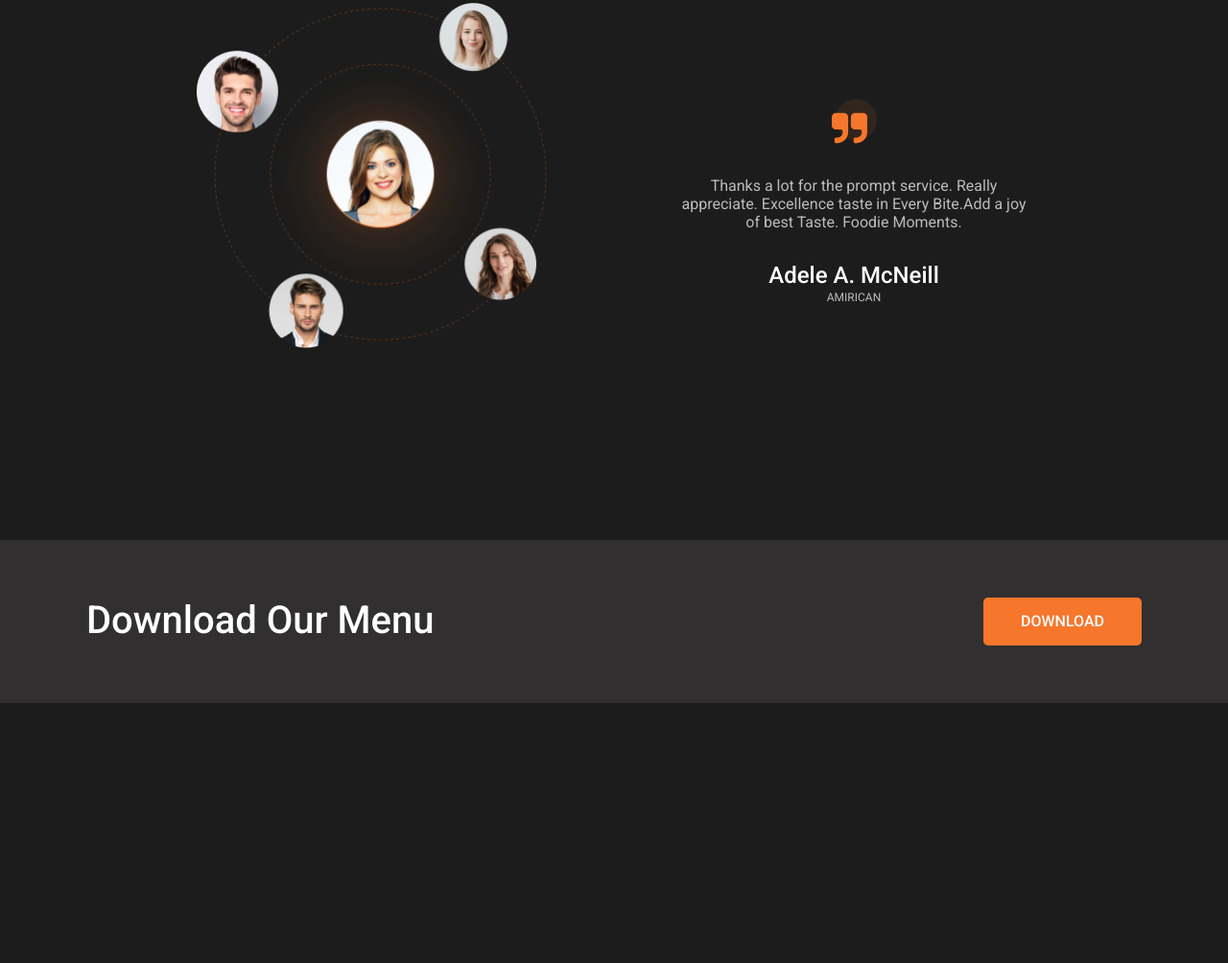
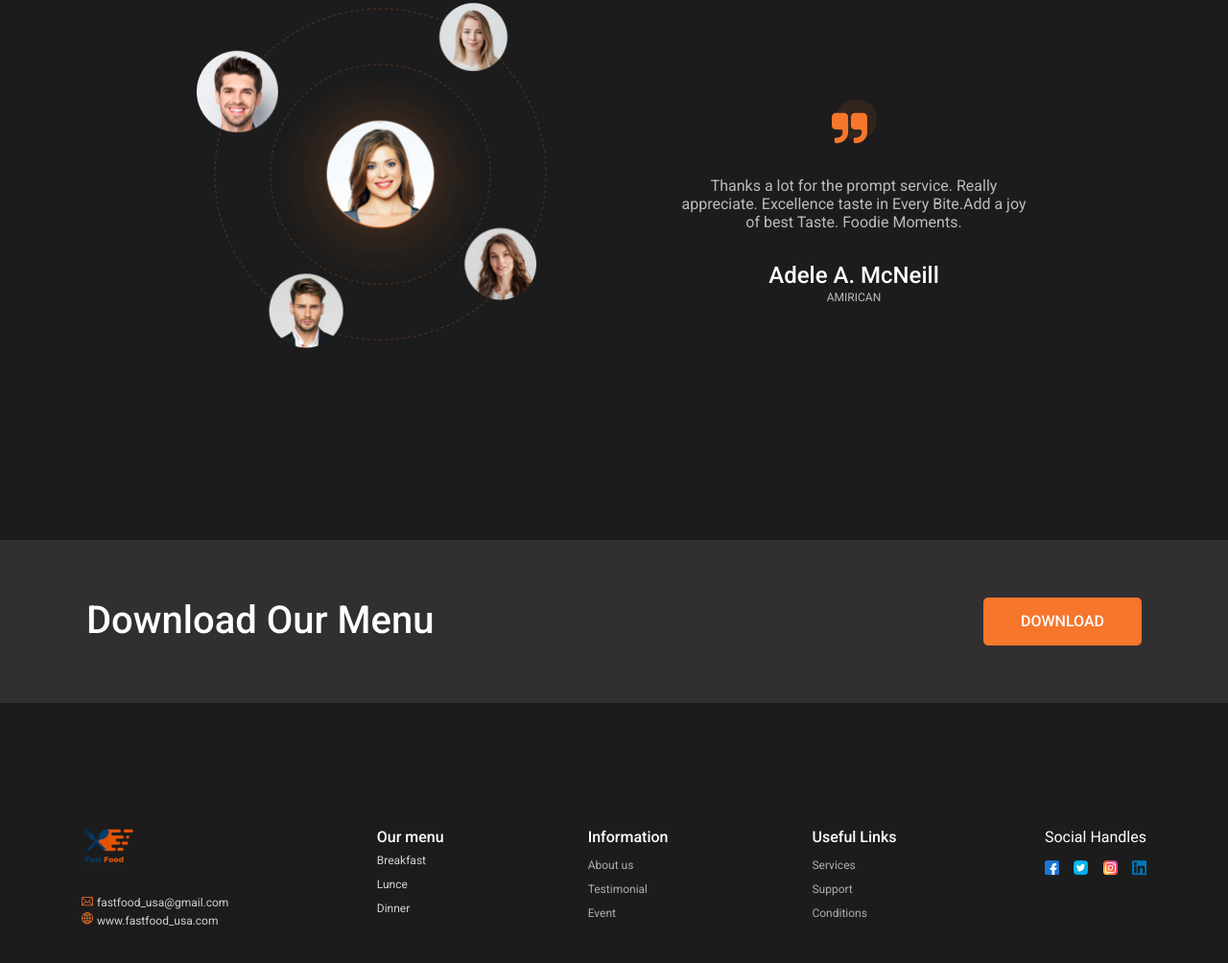
Before and after one commit to D15ND/fastfood, a plain HTML site: page index.html in a window 1280 px wide. Shown: the part 2825-3829 px from the top of the page at 96% size. Before the commit the page ends 3558 px from the top, so only its background shows below. Drawn offline with Linux system fonts and the light colour scheme.

Commit message:
feat: add footer

```diff
--- a/index.html
+++ b/index.html
@@ -146,6 +146,60 @@
       </div>
     </section>
   </main>
+  <footer class="footer">
+    <div class="wrapper">
+      <div class="footer__contacts">
+        <img class="footer__logo" src="./images/icons/logo.png" alt="logo">
+        <div class="footer__contacts-box">
+          <img class="footer__box-img" src="./images/icons/mess_icon.svg" alt="message">
+          <a class="footer__box-link" href="mailto:fastfood_usa@gmail.com">fastfood_usa@gmail.com</a>
+        </div>
+        <div class="footer__contacts-box">
+          <img class="footer__box-img" src="./images/icons/global_icon.svg" alt="global">
+          <a class="footer__box-link" href="www.fastfood_usa.com" target="_blank">www.fastfood_usa.com</a>
+        </div>
+      </div>
+      <div class="footer__navigation">
+        <nav class="footer__navigation-menu">
+          <ul class="footer__list">
+            <li class="footer__list-title">
+              <a class="footer__list-subtitle" href="#!">Our menu</a>
+              <ul class="footer__iner-list">
+                <li class="footer__list-item">Breakfast</li>
+                <li class="footer__list-item">Lunce</li>
+                <li class="footer__list-item">Dinner</li>
+              </ul>
+            </li>
+            <li class="footer__list-title">
+              <a class="footer__list-subtitle" href="#!">Information</a>
+              <ul class="footer__list-item">
+                <li class="footer__list-item">About us</li>
+                <li class="footer__list-item">Testimonial</li>
+                <li class="footer__list-item">Event</li>
+              </ul>
+            </li>
+            <li class="footer__list-title">
+              <a class="footer__list-subtitle" href="#!">Useful Links</a>
+              <ul class="footer__list-item">
+                <li class="footer__list-item">Services</li>
+                <li class="footer__list-item">Support</li>
+                <li class="footer__list-item">Conditions</li>
+              </ul>
+            </li>
+          </ul>
+        </nav>
+      </div>
+      <div class="footer__social">
+        <p class="footer__title">Social Handles</p>
+        <div class="footer__social-icons">
+          <a href="#!" class="footer__social-icon"><img src="./images/social/facebook.png" alt=""></a>
+          <a href="#!" class="footer__social-icon"><img src="./images/social/twitter.png" alt=""></a>
+          <a href="#!" class="footer__social-icon"><img src="./images/social/instagram.png" alt=""></a>
+          <a href="#!" class="footer__social-icon"><img src="./images/social/linkedin.png" alt=""></a>
+        </div>
+      </div>
+    </div>
+  </footer>
 </body>
 
 </html>
--- a/style.css
+++ b/style.css
@@ -343,3 +343,48 @@ header {
   font-weight: 500;
   margin: 0;
 }
+
+.footer {
+  margin-top: 130px;
+  margin-bottom: 130px;
+}
+
+.footer .wrapper {
+  display: flex;
+  justify-content: space-between;
+}
+
+.footer__box-link {
+  font-size: 12px;
+  font-weight: 400;
+  opacity: 0.8;
+}
+
+.footer__list {
+  display: flex;
+  justify-content: space-between;
+  gap: 150px;
+}
+
+.footer__list-subtitle {
+  font-size: 16px;
+  font-weight: 500;
+}
+
+.footer__list-item  {
+  font-size: 12px;
+  font-weight: 400;
+  opacity: 0.8;
+  line-height: 20px;
+  padding-top: 5px;
+}
+
+.footer__logo {
+  padding-bottom: 20px;
+}
+
+.footer__social-icons {
+  display: flex;
+  justify-content: space-between;
+  padding-top: 15px;
+}
```
